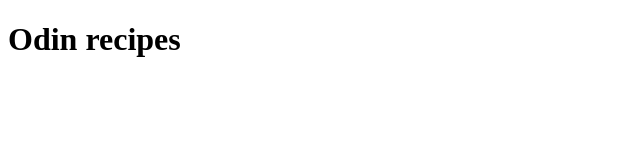
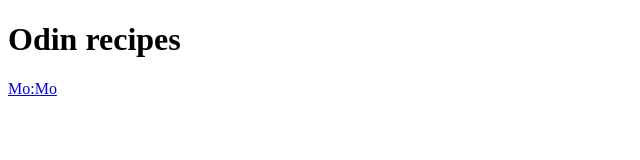
Before and after one commit to AbhiIfYouMust/odin-recipes, a plain HTML site: page index.html in a window 1280 px wide. Shown: the full height of the page, 0-640 px from the left. Drawn offline with Linux system fonts and the light colour scheme.

Commit message:
created a link between index.html and momo.html

```diff
--- a/index.html
+++ b/index.html
@@ -8,6 +8,8 @@
 </head>
 <body>
     <h1>Odin recipes</h1>
+    <a href="/recipes/momo.html">Mo:Mo</a>
+
 
 </body>
 </html>
```
